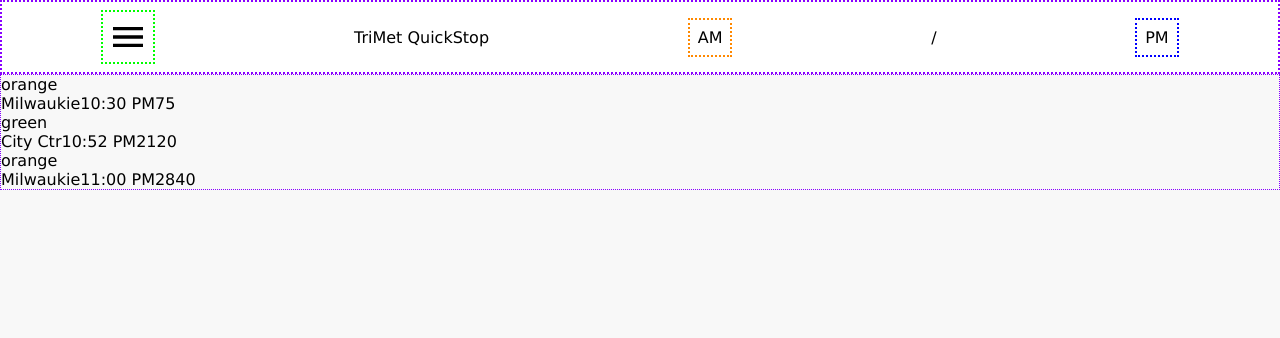
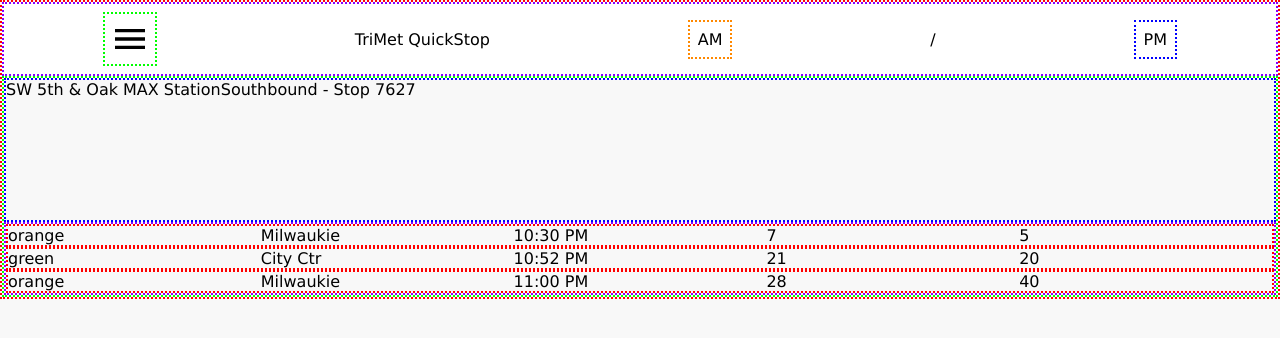
Before and after one commit to philrmass/trimet-quickstop, a React app: page / in a window 1280 px wide. Shown: the top 338 px of the page. Built offline with nearby package versions, Linux system fonts and the light colour scheme.

Commit message:
add stop pane and stop

```diff
--- /dev/null
+++ b/src/components/App.css
@@ -0,0 +1,3 @@
+.app {
+  border: 2px dotted #f00;
+}
--- a/src/components/App.jsx
+++ b/src/components/App.jsx
@@ -1,12 +1,13 @@
 import React from 'react';
 import NavBar from './NavBar';
-import ArrivalList from './ArrivalList';
+import StopPane from './StopPane';
+import styles from './App.css';
 
 function App() {
   return (
-    <div>
+    <div className={styles.app}>
       <NavBar/>
-      <ArrivalList/>
+      <StopPane/>
     </div>
   );
 }
--- /dev/null
+++ b/src/components/Arrival.css
@@ -0,0 +1,6 @@
+.arrival {
+  display: grid;
+  grid-template-columns: 1fr 1fr 1fr 1fr 1fr;
+  align-items: center;
+  border: 2px dotted #f00;
+}
--- a/src/components/Arrival.jsx
+++ b/src/components/Arrival.jsx
@@ -1,9 +1,10 @@
 import React from 'react';
 import PropTypes from 'prop-types';
+import styles from './Arrival.css';
 
 function Arrival(props) {
   return (
-    <div>
+    <div className={styles.arrival}>
       <div>{props.line}</div>
       <span>{props.destination}</span>
       <span>{props.scheduled}</span>
--- a/src/components/ArrivalList.css
+++ b/src/components/ArrivalList.css
@@ -1,3 +1,3 @@
 .arrivalList {
-  border: 1px dotted #80f;
+  border: 2px dotted #80f;
 }
--- /dev/null
+++ b/src/components/Stop.css
@@ -0,0 +1,4 @@
+.stop {
+  height: 14rem;
+  border: 2px dotted #00f;
+}
--- /dev/null
+++ b/src/components/Stop.jsx
@@ -0,0 +1,13 @@
+import React from 'react';
+import styles from './Stop.css';
+
+function Stop() {
+  return (
+    <div className={styles.stop}>
+      <span>SW 5th & Oak MAX Station</span>
+      <span>Southbound - Stop 7627</span>
+    </div>
+  );
+}
+
+export default Stop;
--- /dev/null
+++ b/src/components/StopPane.css
@@ -0,0 +1,3 @@
+.stopPane {
+  border: 2px dotted #0f0;
+}
--- /dev/null
+++ b/src/components/StopPane.jsx
@@ -0,0 +1,15 @@
+import React from 'react';
+import Stop from './Stop';
+import ArrivalList from './ArrivalList';
+import styles from './StopPane.css';
+
+function StopPane() {
+  return (
+    <div className={styles.stopPane}>
+      <Stop/>
+      <ArrivalList/>
+    </div>
+  );
+}
+
+export default StopPane;
```
